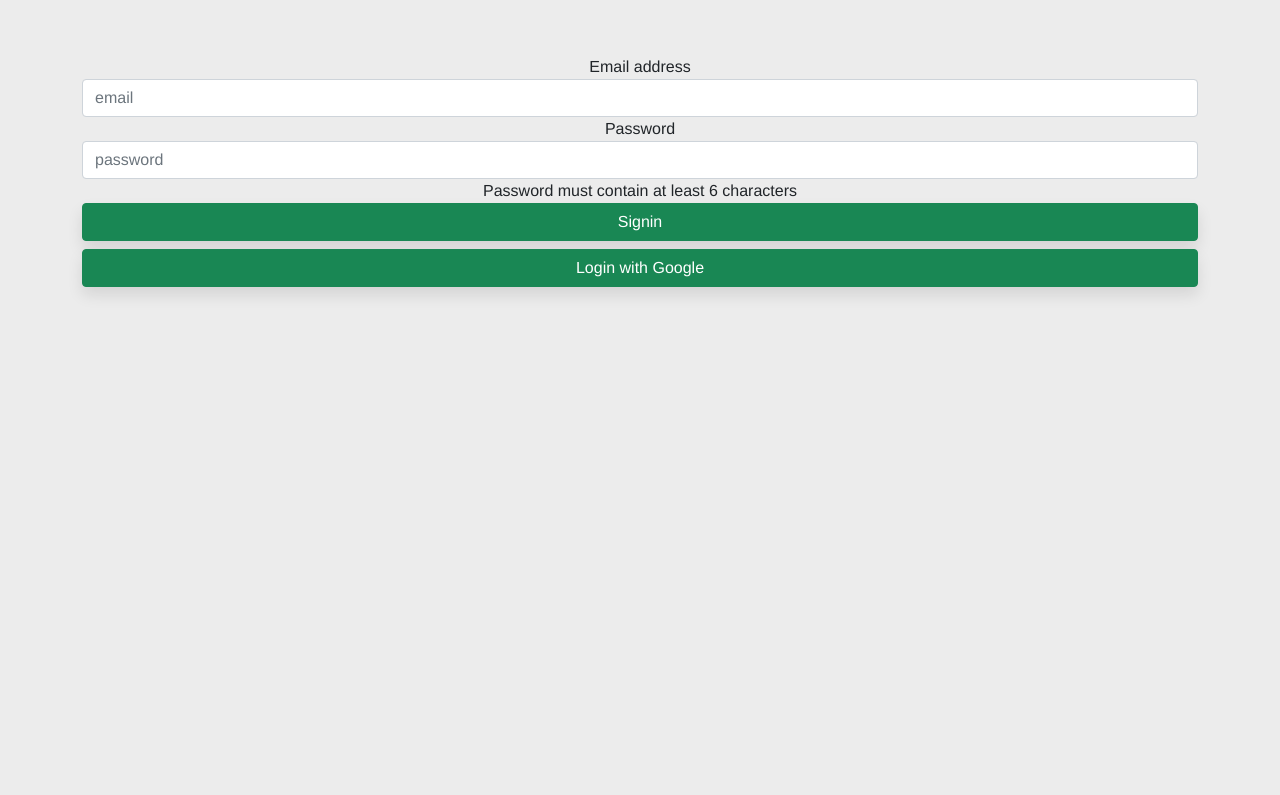
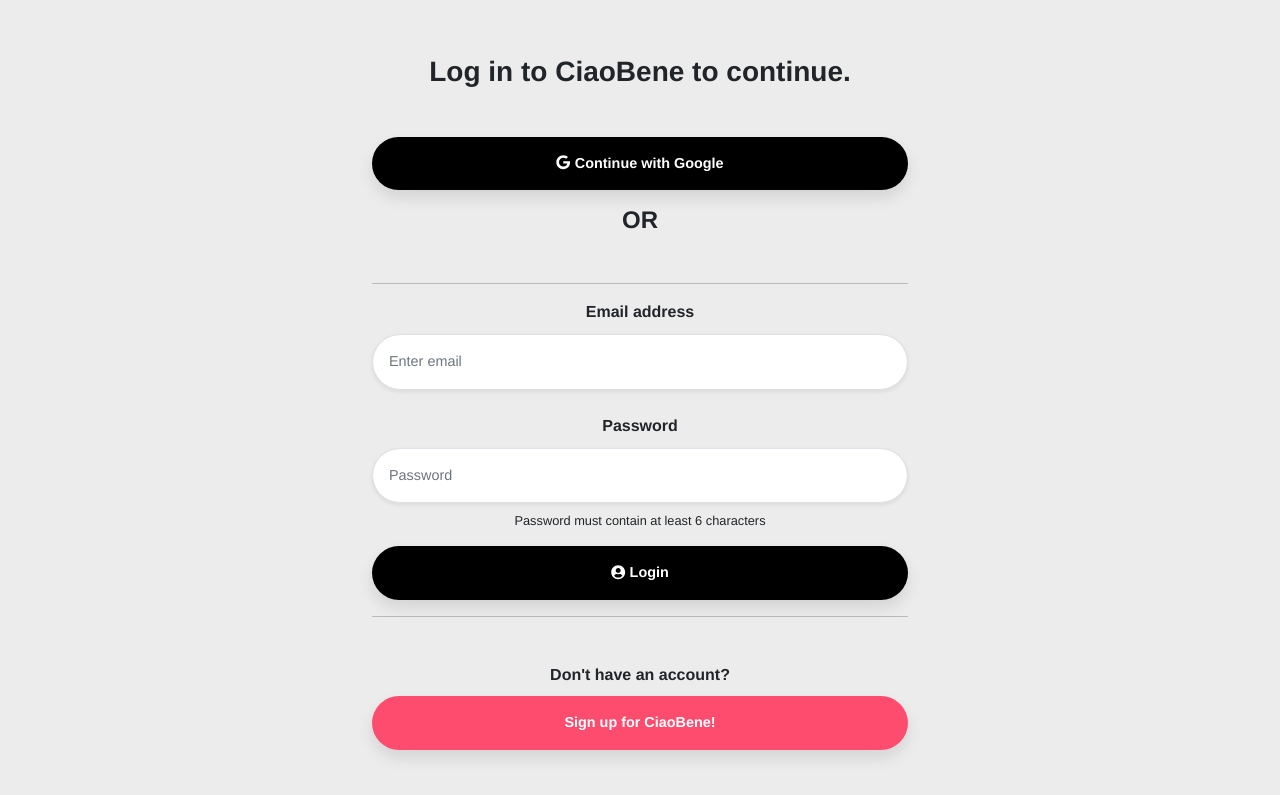
Before and after one commit to dife55/ciaoBene-chat, a Vue app: page /login in a window 1280 px wide. Shown: the part 105-900 px from the top of the page. Before the commit the page ends 800 px from the top, so only its background shows below. Built offline with nearby package versions, Linux system fonts and the light colour scheme; the HTML template or start-up script is replaced by a standard one.

Commit message:
Fix: cosmetic changes

```diff
--- a/src/views/Login.vue
+++ b/src/views/Login.vue
@@ -1,33 +1,73 @@
 <template>
-  <div class="container">
+  <div class="container mt-5" id="container-login">
+        <h3 class="mb-5" id="headline">Log in to CiaoBene to continue.</h3>
 
+            <button
+      class="btn mb-3 p-3 rounded-pill"
+      id="register-button"
+      @click="login"
+    >
+      <fa :icon="['fab', 'google']" /> Continue with Google
+    </button>
+
+        <h4 class="mb-5" id="headline">OR</h4>
+
+        <hr/>
+        <form>
     <div class="form-group">
-    <label for="exampleInputEmail1">Email address</label>
+      <label>Email address</label>
       <input
         type="email"
         v-model="formData.email"
-          class="form-control"
-          placeholder="email"
+        class="form-control rounded-pill shadow-sm border p-3"
+        id="input-form"
+        placeholder="Enter email"
       />
     </div>
 
-  <div class="form-group">
-    <label for="exampleInputPassword1">Password</label>
+    <div class="form-group mt-4">
+      <label>Password</label>
       <input
         type="password"
+        minlength="6"
         v-model="formData.password"
-          class="form-control"
-          placeholder="password"
+        class="form-control rounded-pill shadow-sm border p-3"
+        id="input-form"
+        aria-describedby="password-hint"
+        placeholder="Password"
       />
+      </div>
 
-    <div class="password-hint-error" id="password-hint">Password must contain at least 6 characters</div>
+      <div
+        class="password-hint-error mt-2"
+        style="font-size: 0.8rem"
+        id="password-hint"
+      >
+        Password must contain at least 6 characters
       </div>
-  <div class="d-grid gap-2">
 
-        <button class="btn btn-success" @click="signIn">Signin</button>
-          <button class="btn btn-success" @click="login">Login with Google</button>
+    <div class="d-grid gap-2 text-center">
+
     </div>
+  </form>
+        <button
+        class="btn mt-3 p-3 rounded-pill"
+        id="register-button"
+        @click="signIn" @enter="signIn"
+      >
+       <fa :icon="['fas', 'user-circle']" /> Login
+      </button>
+      <hr/>
+              <h6 class="mb-1 mt-5" id="headline">Don't have an account?</h6>
+                    <button
+        class="btn mt-2 mb-5 p-3 rounded-pill"
+        id="reg-now-button"
+        @click="signUp"
+      >
+        Sign up for CiaoBene!
+      </button>
   </div>
+
 
 </template>
 
@@ -35,6 +75,7 @@
 import firebase from "firebase";
 export default {
   name: "SignIn",
+  name: "Signup",
   data() {
     return {
       formData: {
@@ -91,5 +132,72 @@
 };
 </script>
 
-<style>
+<style scoped>
+#container-login {
+  width: 70vh;
+}
+
+button {
+  background: #000000;
+  box-shadow: 0px 8px 15px rgba(0, 0, 0, 0.1);
+  transition: all 0.3s ease 0s;
+  font-weight: bold;
+  font-size: 0.9rem;
+  color: white;
+  border: 0px;
+}
+
+#google-button {
+  background: none;
+  border: none;
+  color: black;
+  box-shadow: none;
+}
+
+#google-button:hover {
+  color: #fe4c6f;
+  box-shadow: none;
+}
+
+#input-form {
+  font-size: 0.9rem;
+}
+
+#reg-now-button{
+  background: #fe4c6f;
+
+}
+
+#reg-now-button:hover{
+  border: none;
+  background-color: #030303;
+  box-shadow: 0px 8px 15px rgba(0, 0, 0, 0.1);
+  color: #fff;
+
+}
+
+button:hover {
+  border: none;
+  background-color: #fe4c6f;
+  box-shadow: 0px 8px 15px rgba(0, 0, 0, 0.1);
+  color: #fff;
+}
+
+label{
+  font-weight: bold;
+  margin-bottom: 10px;
+}
+
+#headline {
+  font-weight: bold;
+}
+
+/* style determined based on device */
+@media (max-width: 550px) {
+  #container-login {
+    width: 95%;
+  }
+}
+
+
 </style>
--- a/src/views/Signup.vue
+++ b/src/views/Signup.vue
@@ -1,29 +1,72 @@
 <template>
-  <div class="container">
-<form>
+  <div class="container mt-5" id="container-signup">
+    <h3 class="mb-5" id="headline">Register a new user to start chatting!</h3>
 
-  <div class="form-group">
-    <label for="exampleInputEmail1">Email address</label>
-    <input type="email" v-model="formData.email" class="form-control" id="exampleInputEmail1" aria-describedby="emailHelp" placeholder="Enter email">
-  </div>
+    <button
+      class="btn mb-3 p-3 rounded-pill"
+      id="register-button"
+      @click="login"
+    >
+      <fa :icon="['fab', 'google']" /> Sign in with Google
+    </button>
+    <hr />
+    <h4 class="mb-5" id="headline">OR</h4>
+    <h4 class="mb-5" id="headline">Register with your email adress</h4>
 
-  <div class="form-group">
-    <label for="exampleInputPassword1">Password</label>
-    <input type="password" minlength="6" v-model="formData.password" class="form-control" id="exampleInputPassword1" aria-describedby="password-hint" placeholder="Password">
-    <div class="password-hint-error" id="password-hint">Password must contain at least 6 characters</div>
-  </div>
-  <div class="d-grid gap-2">
-  <button class="btn btn-success" @click="signUp">SignUp</button>
-  <button class="btn btn-success" @click="login">I have a google account</button>
-  </div>
-</form>
+    <form>
+      <div class="form-group">
+        <label class="label">What's your email?</label>
+        <input
+          type="email"
+          v-model="formData.email"
+          class="form-control rounded-pill shadow-sm border p-3"
+          id="input-form"
+          aria-describedby="emailHelp"
+          placeholder="Enter email"
+        />
+      </div>
+
+      <div class="form-group mt-4">
+        <label id="label">Password</label>
+        <input
+          type="password"
+          minlength="6"
+          v-model="formData.password"
+          class="form-control rounded-pill shadow-sm border p-3"
+          id="input-form"
+          aria-describedby="password-hint"
+          placeholder="Password"
+        />
+        <div
+          class="password-hint-error mt-2"
+          style="font-size: 0.8rem"
+          id="password-hint"
+        >
+
+          Password must contain at least 6 characters
+        </div>
+      </div>
+
+      <div class="d-grid gap-2 text-center">
+        <button
+          class="btn mt-5 mb-5 p-3 rounded-pill"
+          id="register-button"
+          @click="signUp"
+        >
+          <fa :icon="['fas', 'edit']" /> Register
+        </button>
+
+      </div>
+    </form>
   </div>
 </template>
 
 <script>
 import firebase from "firebase";
+
 export default {
   name: "Signup",
+  name: "Signin",
   data() {
     return {
       formData: {
@@ -37,9 +80,12 @@
     signUp() {
       firebase
         .auth()
-        .createUserWithEmailAndPassword(this.formData.email, this.formData.password)
+        .createUserWithEmailAndPassword(
+          this.formData.email,
+          this.formData.password
+        )
         .then((user) => {
-          this.$router.push('Login')
+          this.$router.push("Login");
           // Signed in
           // var user = userCredential.user;
           // ...
@@ -51,9 +97,92 @@
           // ..
         });
     },
+
+    login() {
+      var provider = new firebase.auth.GoogleAuthProvider();
+      provider.addScope("https://www.googleapis.com/auth/contacts.readonly");
+
+      firebase
+        .auth()
+        .signInWithPopup(provider)
+        .then((result) => {
+          /** @type {firebase.auth.OAuthCredential} */
+          var credential = result.credential;
+
+          // This gives you a Google Access Token. You can use it to access the Google API.
+          var token = credential.accessToken;
+          // The signed-in user info.
+          var user = result.user;
+
+          this.$router.push("/");
+          // ...
+        })
+        .catch((error) => {
+          // Handle Errors here.
+          var errorCode = error.code;
+          var errorMessage = error.message;
+          // The email of the user's account used.
+          var email = error.email;
+          // The firebase.auth.AuthCredential type that was used.
+          var credential = error.credential;
+          // ...
+        });
+    },
   },
 };
 </script>
 
-<style>
+<style scoped>
+#container-signup {
+  width: 70vh;
+}
+
+button {
+  background: #000000;
+  box-shadow: 0px 8px 15px rgba(0, 0, 0, 0.1);
+  transition: all 0.3s ease 0s;
+  font-weight: bold;
+  font-size: 0.9rem;
+  color: white;
+  border: 0px;
+}
+
+#google-button {
+  background: none;
+  border: none;
+  color: black;
+  box-shadow: none;
+}
+
+#google-button:hover {
+  color: #fe4c6f;
+  box-shadow: none;
+}
+
+#input-form {
+  font-size: 0.9rem;
+}
+
+#headline {
+  font-weight: bold;
+}
+
+button:hover {
+  border: none;
+  background-color: #fe4c6f;
+  box-shadow: 0px 8px 15px rgba(0, 0, 0, 0.1);
+  color: #fff;
+}
+
+label {
+  font-weight: bold;
+  margin-bottom: 10px;
+}
+
+/* style determined based on device */
+@media (max-width: 550px) {
+  #container-signup {
+    width: 95%;
+  }
+}
 </style>
```
Also changed, not shown: src/views/Chat.vue (+87 -32 lines). Lines whose indentation alone changed are shown as unchanged.
